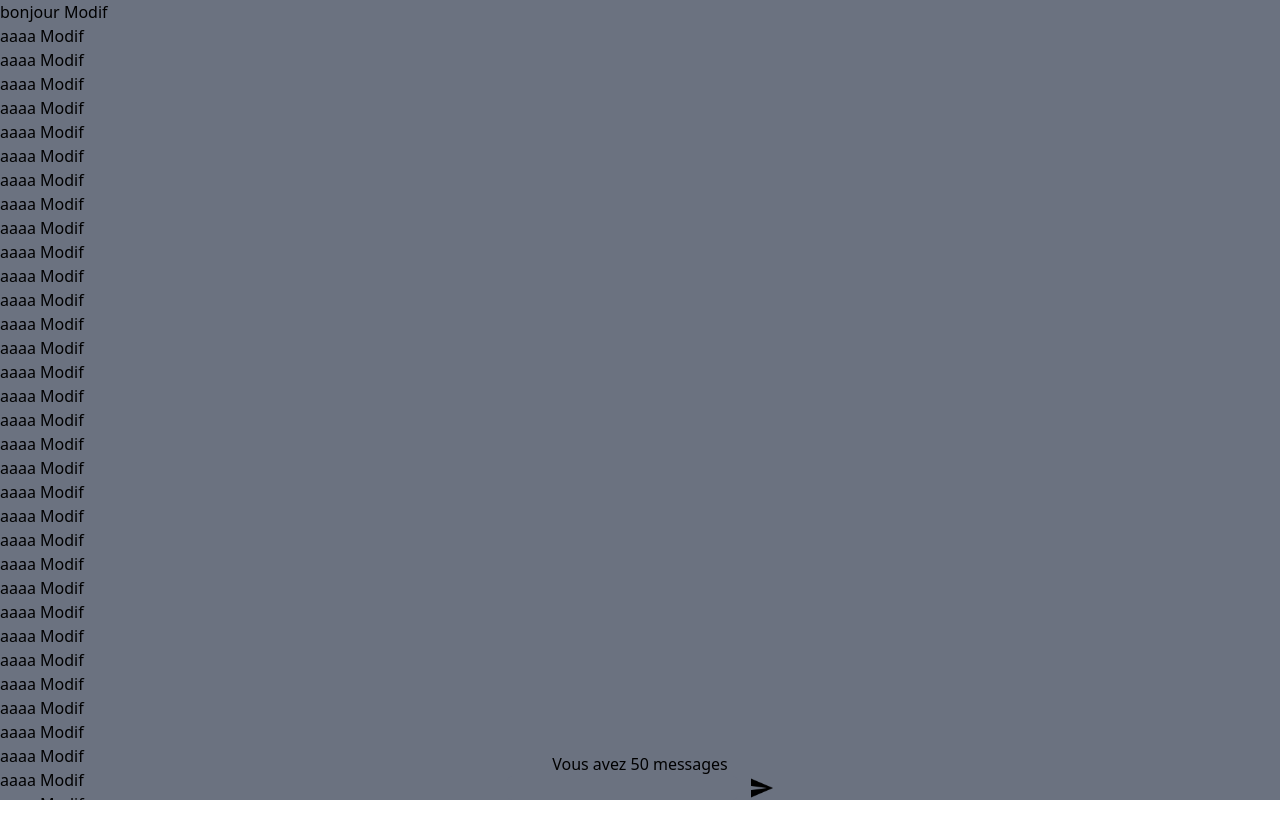
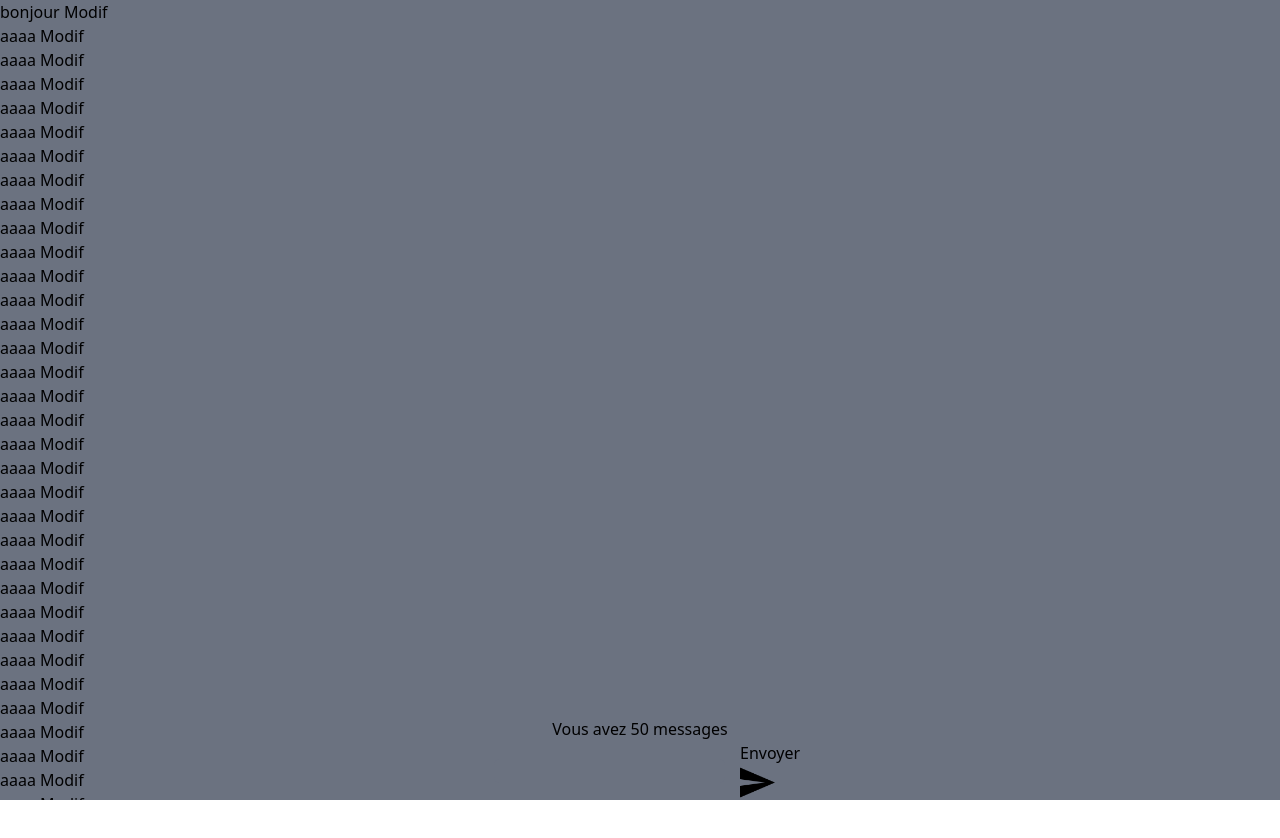
Before and after one commit to RaphB4t/online_chat, a Vue app: page / in a window 1280 px wide. Shown: the top 838 px of the page. Built offline with nearby package versions, Linux system fonts and the light colour scheme.

Commit message:
feat : adding a custom button with slots

```diff
--- /dev/null
+++ b/src/components/CustomButton.vue
@@ -0,0 +1,9 @@
+<script setup>
+
+</script>
+
+<template>
+    <button class="fancy-btn" >
+        <slot></slot>
+    </button>
+</template>
--- a/src/views/InputView.vue
+++ b/src/views/InputView.vue
@@ -1,6 +1,7 @@
 <script setup>
 
 import { ref,computed} from 'vue';
+import CustomButton from '../components/CustomButton.vue';
 const emit = defineEmits(['sendMessage'])
 
 const message = ref();
@@ -8,7 +9,7 @@ const props = defineProps(["nbMessages"])
 const nbMessage = props.nbMessages
 
 function envoyerMessage(){
-    if(message.value != null){
+    if(message.value != null && message.value != "" && message.value != undefined){
         emit("sendMessage",{message:message.value})
         message.value=""
     }
@@ -19,12 +20,14 @@ function envoyerMessage(){
     <p id="nbMessage">Vous avez {{ nbMessage }} messages</p>
     <div id="input-area">
         <input id="messageInput" class="bg-gray-500 rounded-md" type="text" v-model=message width="20%">
-        <button @click="envoyerMessage()"><img src="/images/sendIcon.png" width="35px" alt=""></button>
+        <CustomButton @click="envoyerMessage()">
+            Envoyer <img src="/images/sendIcon.png" width="35px" alt="">
+        </CustomButton>
+        <!--<button @click="envoyerMessage()"><img src="/images/sendIcon.png" width="35px" alt=""></button>-->
     </div>
 </template>
 
 <style>
-
 
 #nbMessage{
     display: flex;
```
